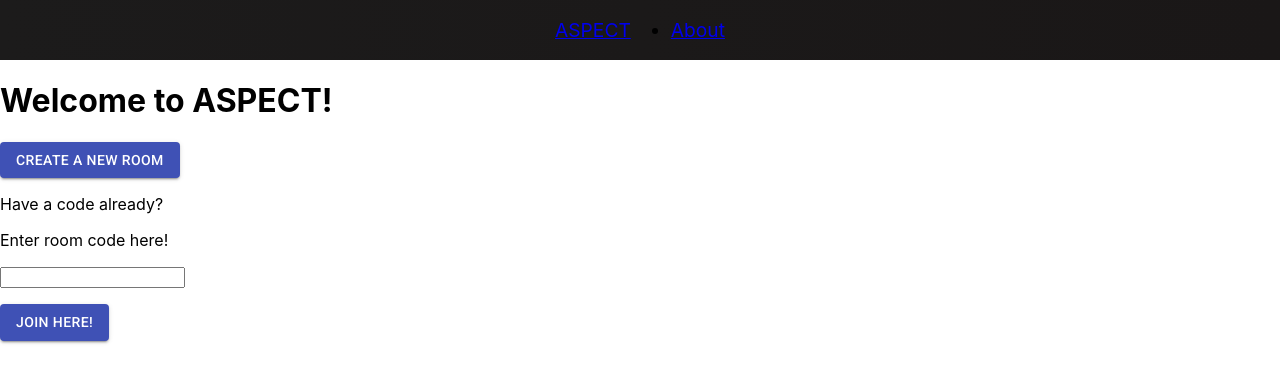
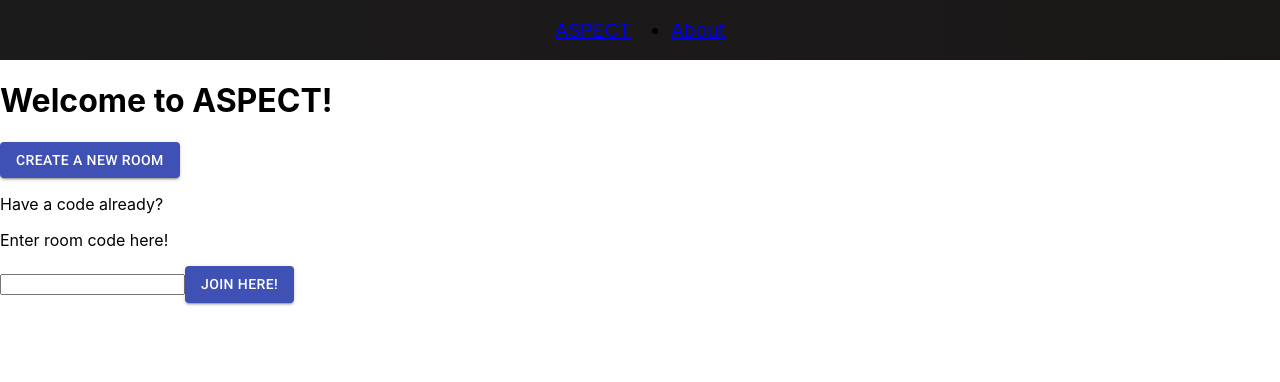
Before and after one commit to RichaJP93/aspect, a React (Create React App) app: page / in a window 1280 px wide. Shown: the top 382 px of the page. Built offline with nearby package versions, Linux system fonts and the light colour scheme.

Commit message:
added form to take in room code + button to generate new room code

```diff
--- a/package.json
+++ b/package.json
@@ -11,6 +11,7 @@
     "react-dom": "^17.0.1",
     "react-router-dom": "^5.2.0",
     "react-scripts": "4.0.0",
+    "uuid": "^8.3.1",
     "web-vitals": "^0.2.4"
   },
   "scripts": {
--- /dev/null
+++ b/src/components/RoomCodeForm.css
@@ -0,0 +1,11 @@
+.roomCodeForm {
+	background: linear-gradient(90deg, rgb(28, 27, 27) 0%, rgb(26, 23, 23) 100%);
+	height: 60px;
+	display: flex;
+	justify-content: center;
+	align-items: center;
+	font-size: 1.2rem;
+	position: sticky;
+	top: 0;
+	z-index: 999;
+}
--- a/src/components/RoomCodeForm.js
+++ b/src/components/RoomCodeForm.js
@@ -1,6 +1,6 @@
 import React from 'react'
 import Button from '@material-ui/core/Button';
-
+// import './RoomCodeForm.css';
 
 class RoomCodeForm extends React.Component {
   constructor(props){
@@ -16,11 +16,10 @@ class RoomCodeForm extends React.Component {
   }
   render() {
     return (
-      <form onSubmit={(e) => { e.preventDefault();}}>
+      <form className="roomCodeForm" onSubmit={(e) => { e.preventDefault();}}>
         <p>Have a code already?</p>
         <p>Enter room code here!</p>
         <input type="text" onChange={this.codeChange}/>
-        <p>{this.state.roomCode}</p>
         <Button type="submit" variant="contained" color="primary" onClick={this.codeSubmit}>Join Here!</Button>
       </form>
     )
--- a/src/pages/Home.js
+++ b/src/pages/Home.js
@@ -1,12 +1,18 @@
-import React from 'react'
-import GenericButton from '../components/GenericButton.js';
-import RoomCodeForm from '../components/RoomCodeForm.js'
+import React from 'react';
+import Button from '@material-ui/core/Button';
+import RoomCodeForm from '../components/RoomCodeForm.js';
+import { v4 as uuidv4 } from 'uuid';
 
 function Home () {
+
+  const genRoomCode = () => {
+		console.log(uuidv4());
+	};
+
   return (
     <>
       <h1>Welcome to ASPECT!</h1>
-      <GenericButton label='Create a new room'/>
+      <Button variant="contained" color="primary" onClick={genRoomCode}>Create a new room</Button>
       <RoomCodeForm />
     </>
   )
```
Also changed, not shown: src/pages/GameLobby.js (added), 1 other file (tests, documents, lock files or other folders).
